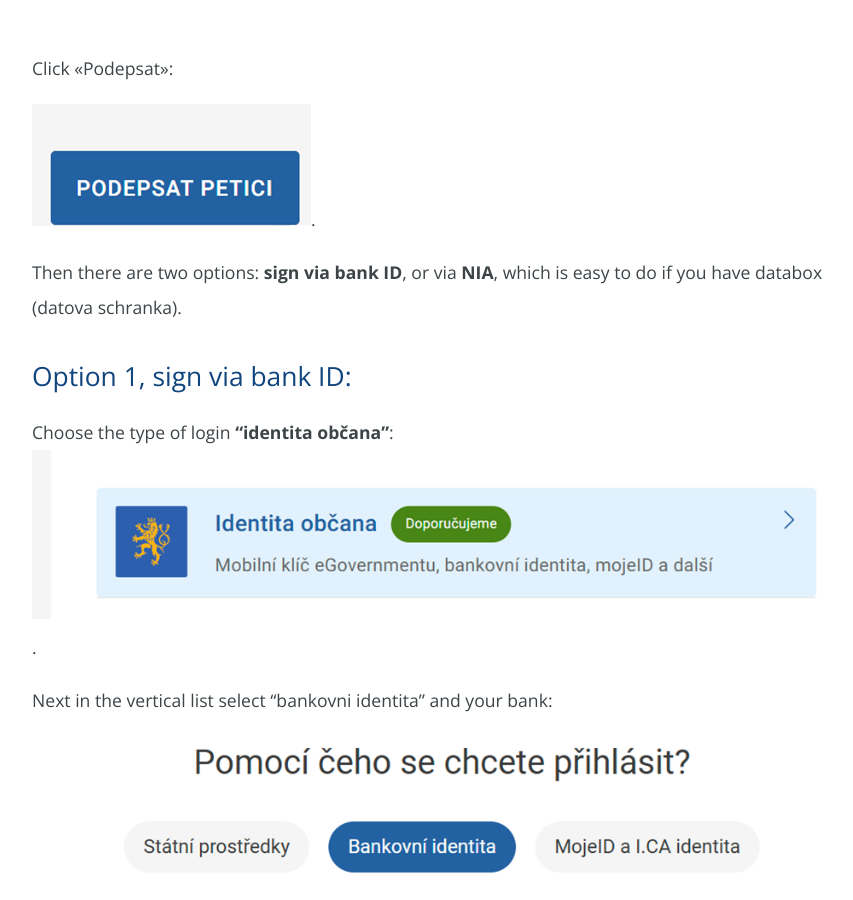
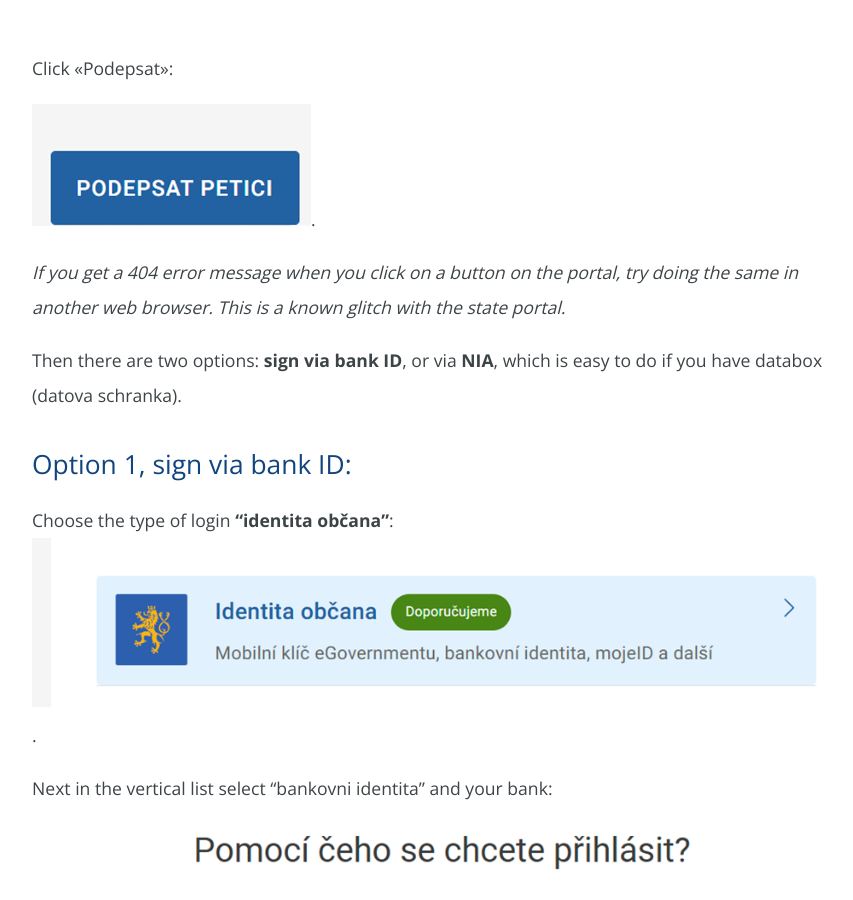
Before and after one commit to thewulf7/jsmelide, a Jekyll site: the page built from govcz_en.md, in a window 1280 px wide and 900 px high, scrolled down 917 px. Shown: the whole window, without its empty margins (192-1045 px from the left). Built offline with Jekyll 4.4.1, drawn with Linux system fonts in a browser that asks for light colours; comment, search, counter and statistics services are not loaded.

Commit message:
Update govcz_en.md

```diff
--- a/govcz_en.md
+++ b/govcz_en.md
@@ -17,6 +17,8 @@
 Click «Podepsat»:
 
 ![](assets/images/govcz1.png).
+
+_If you get a 404 error message when you click on a button on the portal, try doing the same in another web browser. This is a known glitch with the state portal._
 
 Then there are two options: **sign via bank ID**, or via **NIA**, which is easy to do if you have databox (datova schranka).
 
```
